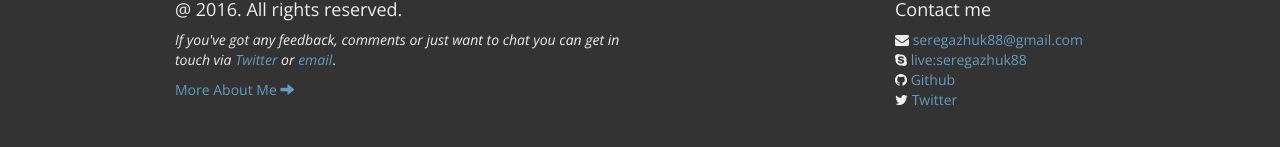
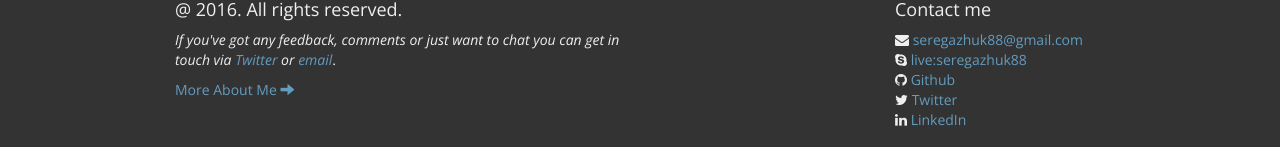
Before and after one commit to seregazhuk/seregazhuk.github.io_old, a Jekyll site: the page built from about.html, in a window 1280 px wide. Shown: the part 750-897 px from the top of the page. Built offline with Jekyll 4.4.1, drawn with Linux system fonts in a browser that asks for light colours; nearby versions of some CDN libraries.

Commit message:
linked in profile in footer

```diff
--- a/_includes/footer.html
+++ b/_includes/footer.html
@@ -26,6 +26,9 @@
                     <li>
                         <i class="fa fa-twitter"></i> <a target="_blank" href="https://twitter.com/seregazhuk88">Twitter</a>
                     </li>
+                    <li>
+                        <i class="fa fa-linkedin"></i> <a target="_blank" href="https://ru.linkedin.com/in/sergey-zhuk-142ab3110">LinkedIn</a>
+                    </li>
                 </ul>
             </div>
         </div>
--- a/about.html
+++ b/about.html
@@ -35,7 +35,7 @@ permalink: /about
         <ul class="bullet">
             <li><a target="_blank" href="https://github.com/seregazhuk"><i class="fa fa-github"></i> Github</a></li>
             <li><a target="_blank" href="https://twitter.com/seregazhuk88"><i class="fa fa-twitter"></i> Twitter</a></li>
-            <li><a target="_blank" href="https://ru.linkedin.com/in/sergey-zhuk-142ab3110"><i class="fa fa-linkedin"></i> LinkedIn</a>
+            <li><a target="_blank" href="https://ru.linkedin.com/in/sergey-zhuk-142ab3110"><i class="fa fa-linkedin"></i> LinkedIn</a></li>
         </ul>
         <h2>Never stop learing</h2>
         <ul class="bullet">
```
